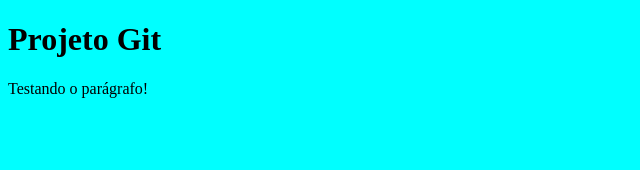
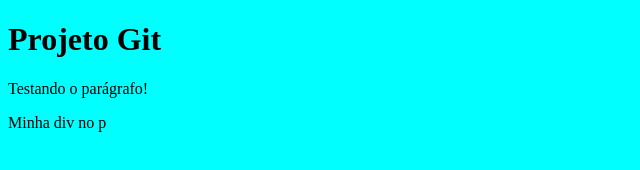
Before and after one commit to gustavopedro20/curso-git, a plain HTML site: page index.html in a window 1280 px wide. Shown: the whole page, without its empty margins (0-640 px from the left). Drawn offline with Linux system fonts and the light colour scheme.

Commit message:
nova div e p

```diff
--- a/index.html
+++ b/index.html
@@ -11,5 +11,9 @@
     <h1>Projeto Git</h1>
 
     <p>Testando o parágrafo!</p>
+
+    <div>
+        <p>Minha div no p</p>
+    </div>
 </body>
 </html>
```
